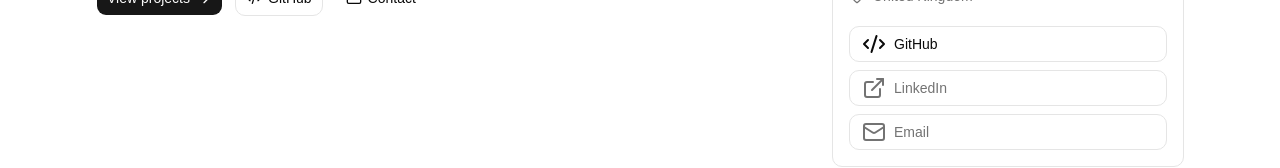
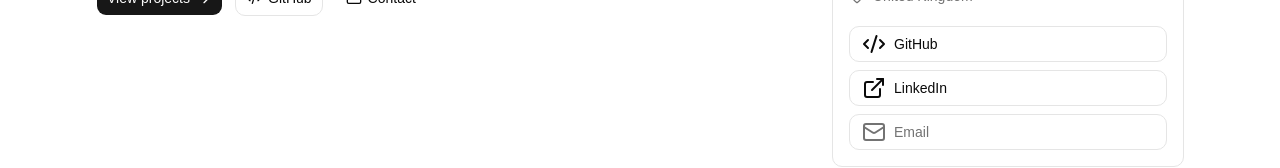
Before and after one commit to NathanWalash/portfolio, a React (Vite) app: page / in a window 1280 px wide. Shown: the part 552-720 px from the top of the page. Built offline with nearby package versions, Linux system fonts and the light colour scheme.

Commit message:
chore: add LinkedIn profile link

```diff
--- a/src/data/profile.ts
+++ b/src/data/profile.ts
@@ -24,7 +24,7 @@ export const profile = {
     },
     linkedin: {
       label: "LinkedIn",
-      href: "",
+      href: "https://www.linkedin.com/in/nathan-walsh1/",
       external: true,
     },
     email: {
```
